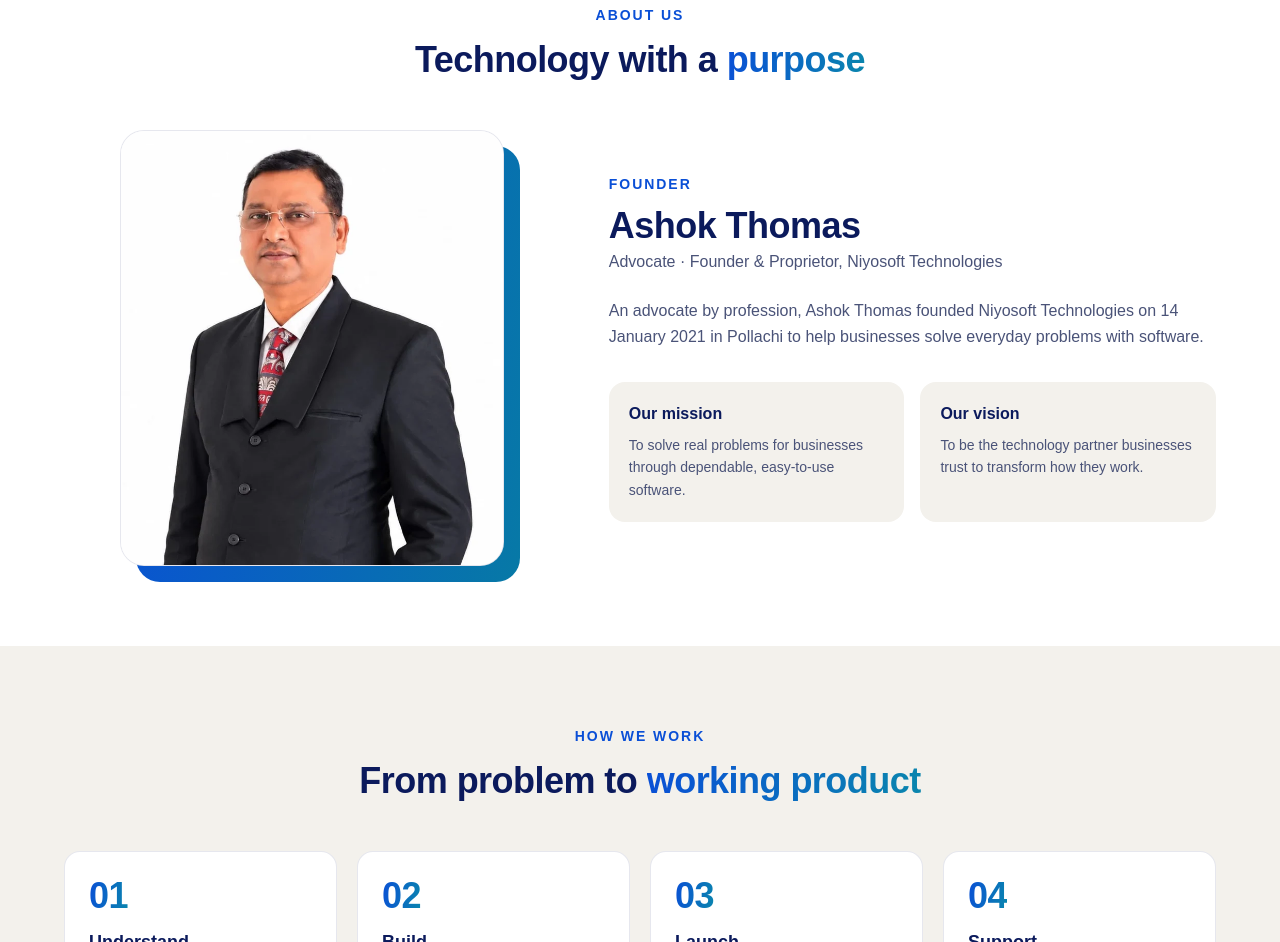
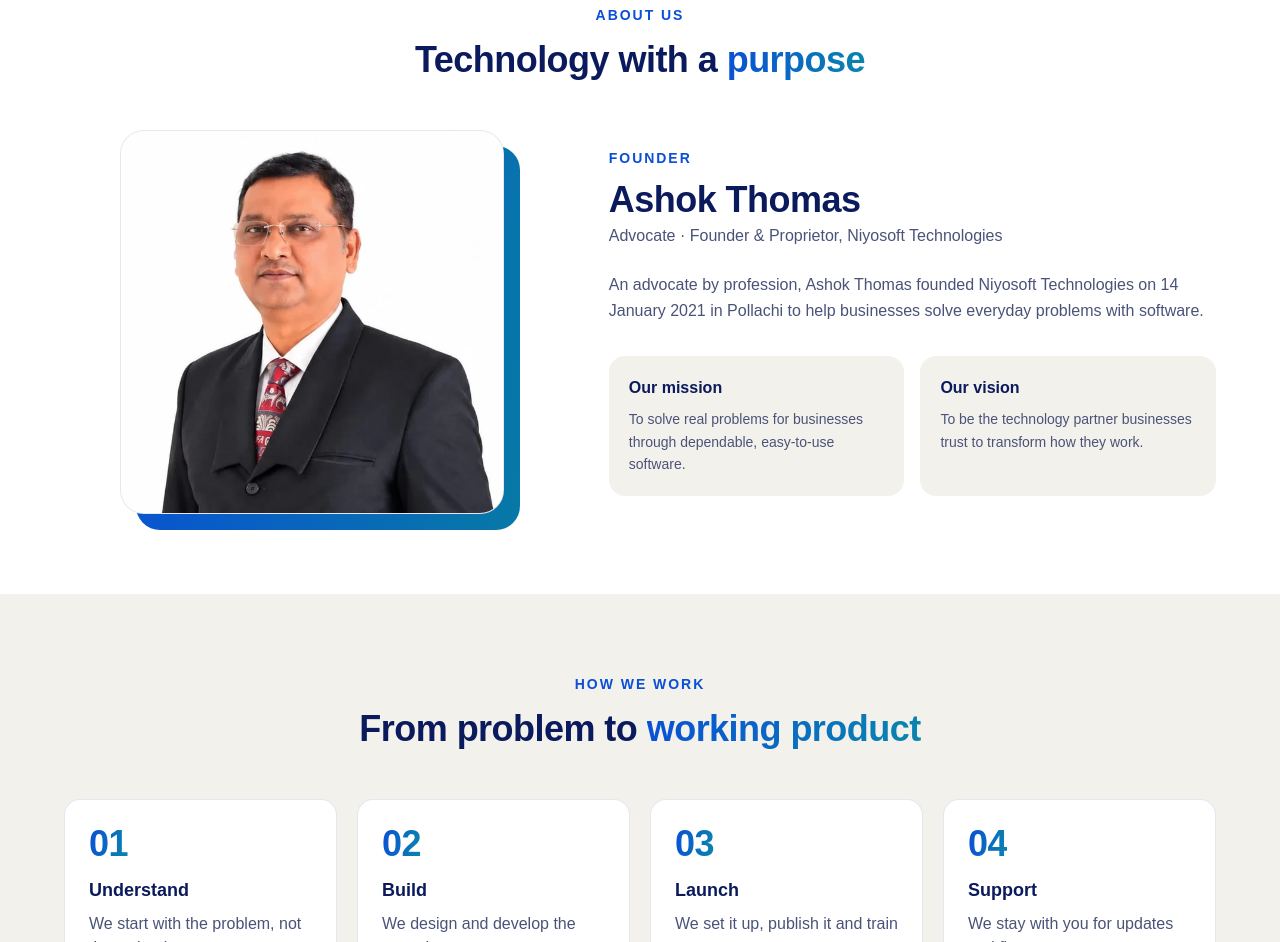
Before and after one commit to Shy4n7/Niyosoft_Web, a Next.js app: page / in a window 1280 px wide. Shown: the part 1560-2502 px from the top of the page. Built offline with nearby package versions, Linux system fonts and the light colour scheme; no server answers; a web font is replaced by a local one.

Commit message:
feat: crop founder photo to the chest
Co-Authored-By: Claude Opus 5.5 <noreply@anthropic.com>
Claude-Session: https://claude.ai/code/session_01BNs6xDrmf8ZnWAANfD4XFW

```diff
--- a/src/components/sections/AboutSection.tsx
+++ b/src/components/sections/AboutSection.tsx
@@ -15,8 +15,8 @@ export function AboutSection() {
               <Image
                 src="/images/ashok-thomas.webp"
                 alt={`${site.founder}, Founder of ${site.name}`}
-                width={740}
-                height={840}
+                width={640}
+                height={640}
                 sizes="(min-width: 1024px) 384px, 90vw"
                 className="relative h-auto w-full rounded-3xl border border-navy/10 bg-white"
               />
```
Also changed, not shown: public/images/ashok-thomas.webp.
